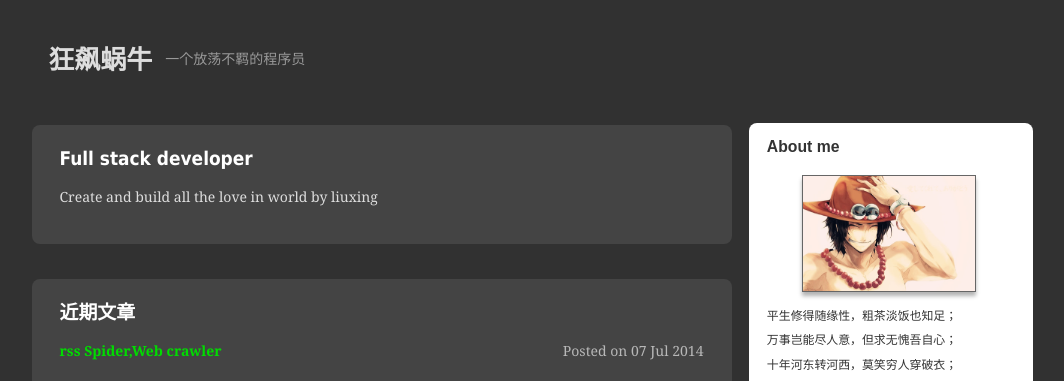
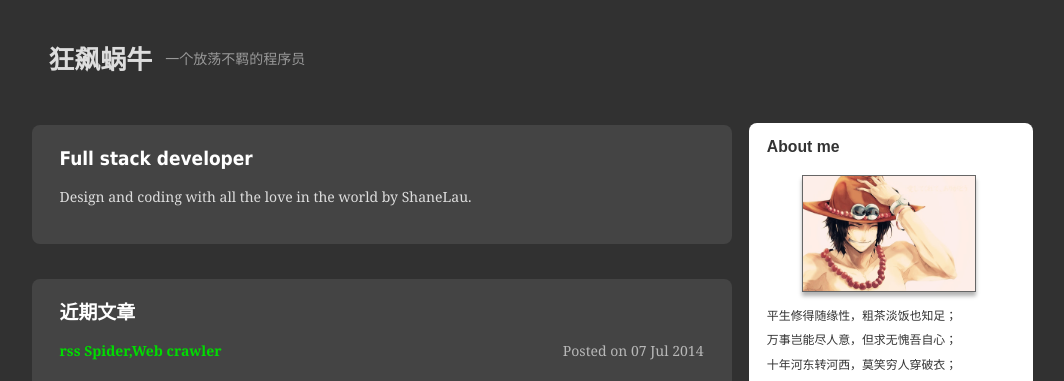
Before and after one commit to kissliux/kissliux.github.io, a Jekyll site: the page built from index.html, in a window 1280 px wide. Shown: the top 381 px of the page, without its empty margins (108-1172 px from the left). Built offline with Jekyll 4.4.1, drawn with Linux system fonts in a browser that asks for light colours.

Commit message:
update notice

```diff
--- a/_includes/notice.html
+++ b/_includes/notice.html
@@ -1,4 +1,4 @@
 <article class="notice">
 	<h2>Full stack developer</h2>
-	<p>Create and build all the love in world by liuxing</p>
+	<p>Design and coding with all the love in the world by ShaneLau.</p>
 </article>
```
